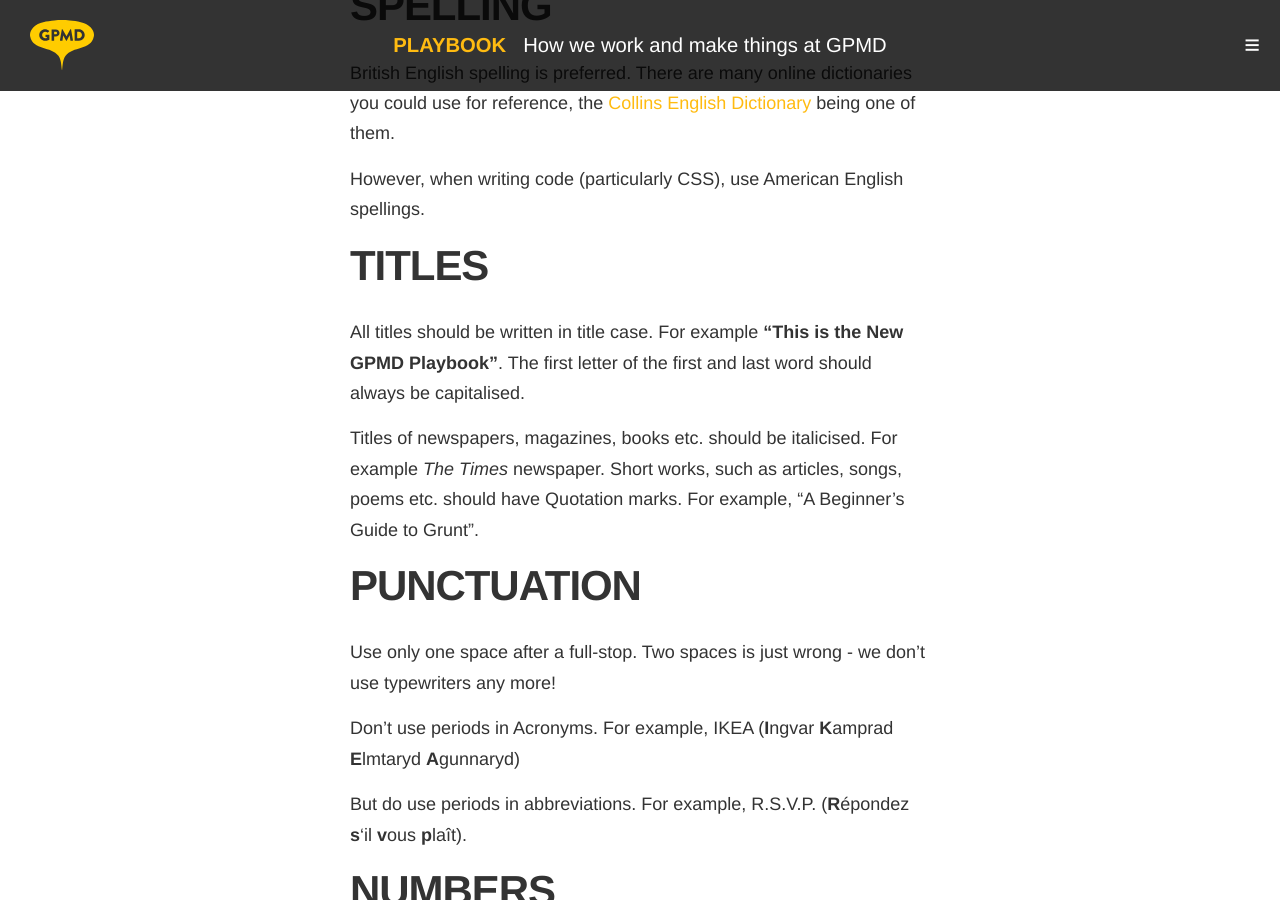
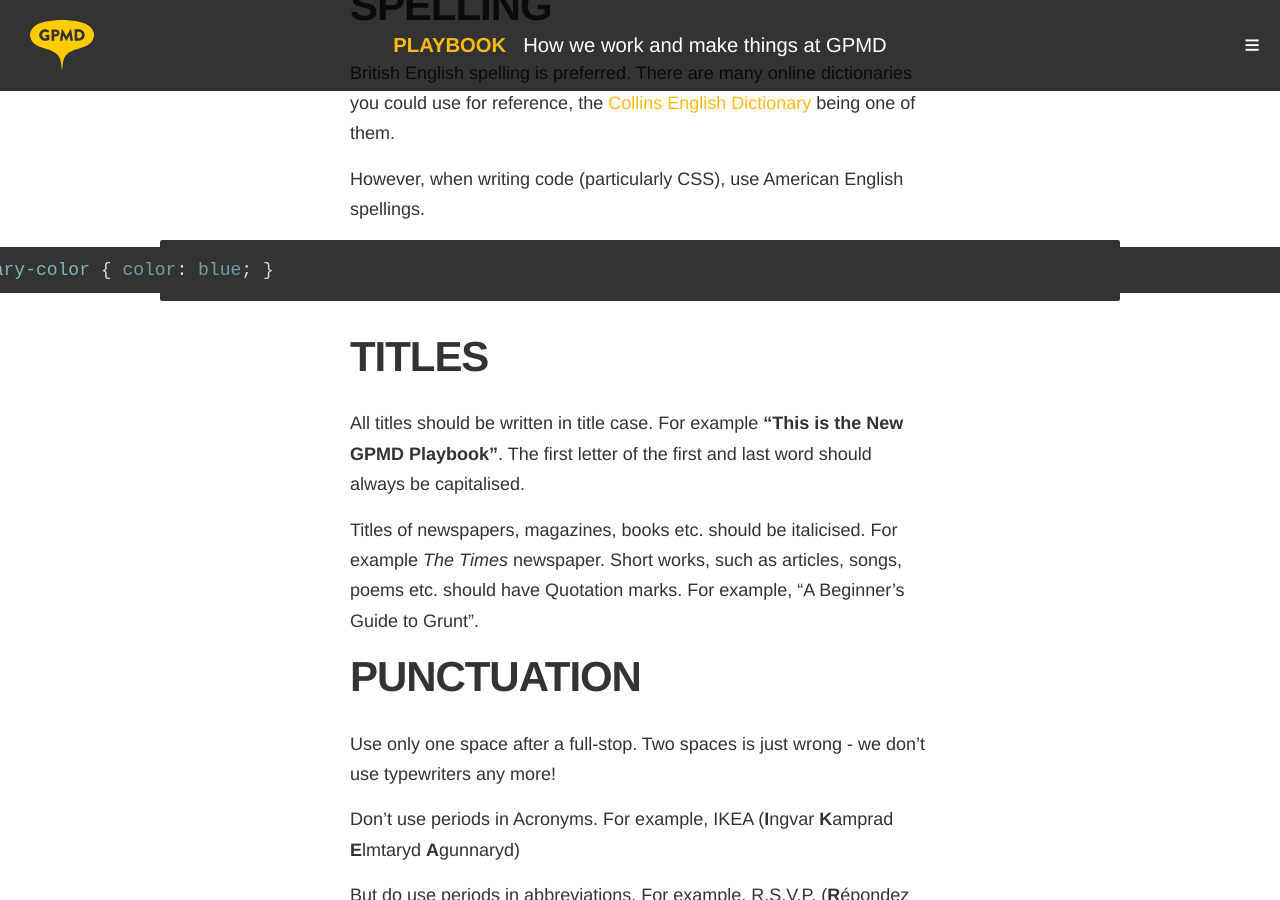
Before and after one commit to gpmd/playbook, a Jekyll site: the page built from _posts/pages/2014-03-11-writers-style-guide.md, in a window 1280 px wide and 900 px high, scrolled down 344 px. Built offline with Jekyll 4.4.1, drawn with Linux system fonts in a browser that asks for light colours; nearby versions of some CDN libraries; Markdown is read by kramdown in place of the engine named in the settings.

Commit message:
Updated 2014-03-11-writers-style-guide.md

````diff
--- a/_posts/pages/2014-03-11-writers-style-guide.md
+++ b/_posts/pages/2014-03-11-writers-style-guide.md
@@ -12,6 +12,10 @@
 British English spelling is preferred. There are many online dictionaries you could use for reference, the [Collins English Dictionary](http://www.collinsdictionary.com/ "Collins English Dictionary") being one of them.
 
 However, when writing code (particularly CSS), use American English spellings.
+
+```css
+.link--primary-color { color: blue; }
+```
 
 ## Titles
 
````
